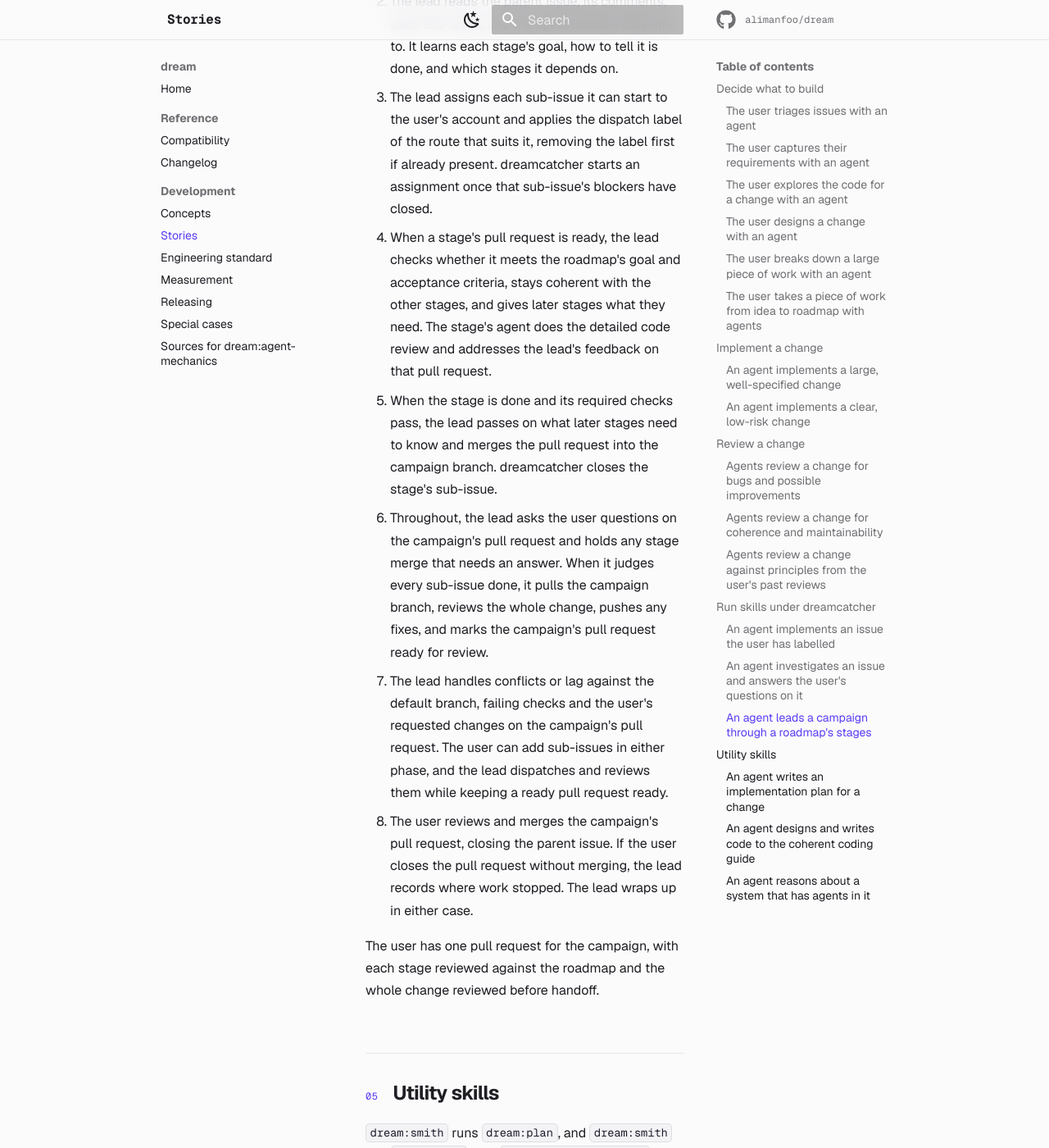
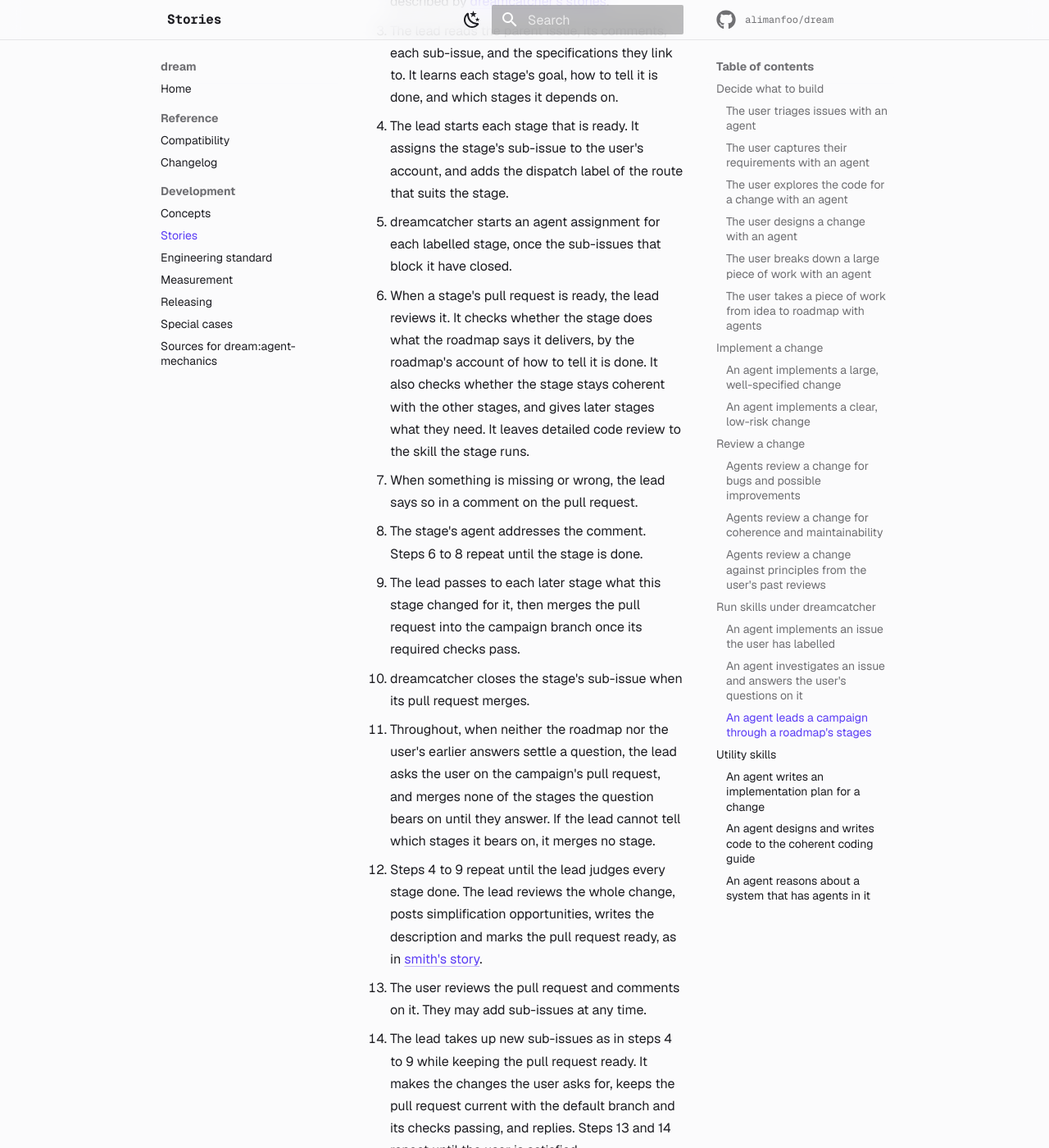
Before and after one commit to alimanfoo/dream, an MkDocs documentation site: the page built from docs/stories.md, in a window 1280 px wide and 1400 px high, scrolled down 19353 px. Shown: the whole window at 82% size. Built offline with MkDocs 1.6.1 and Material for MkDocs 9.7.7, drawn with Linux system fonts in a browser that asks for light colours; comment, search, counter and statistics services are not loaded; some of the changed text lies outside the part shown.

Commit message:
Use the shared handoff and Collect for campaigns
Co-Authored-By: Codex <noreply@openai.com>

```diff
--- a/docs/stories.md
+++ b/docs/stories.md
@@ -477,42 +477,56 @@ decide what to do with it.
 ### An agent leads a campaign through a roadmap's stages
 
 The user has a parent issue whose sub-issues are the stages of a roadmap, with
-blocked-by links between them. They want an agent to coordinate the stages so
-they can review the whole change in one pull request.
+blocked-by links between them. They want an agent to carry every stage through
+to a merged pull request, and to ask them only the questions the roadmap doesn't
+settle.
 
-1. The user assigns the parent issue to themselves and adds the dispatch label
-   that their dreamcatcher configuration routes to big. dreamcatcher opens a
-   draft pull request from the campaign branch into the default branch and
-   starts the lead with `/dream:big GH123`, as described by
+1. The user assigns the parent issue to themselves, and adds the dispatch label
+   that their dreamcatcher configuration routes to big. That starts a campaign.
+2. dreamcatcher opens a draft pull request from the campaign branch into the
+   default branch, then starts the lead with `/dream:big GH123`, as described by
    [dreamcatcher's stories](https://alimanfoo.github.io/dreamcatcher/stories/).
-2. The lead reads the parent issue, its comments, each sub-issue, and the
+3. The lead reads the parent issue, its comments, each sub-issue, and the
    specifications they link to. It learns each stage's goal, how to tell it is
    done, and which stages it depends on.
-3. The lead assigns each sub-issue it can start to the user's account and
-   applies the dispatch label of the route that suits it, removing the label
-   first if already present. dreamcatcher starts an assignment once that
-   sub-issue's blockers have closed.
-4. When a stage's pull request is ready, the lead checks whether it meets the
-   roadmap's goal and acceptance criteria, stays coherent with the other stages,
-   and gives later stages what they need. The stage's agent does the detailed
-   code review and addresses the lead's feedback on that pull request.
-5. When the stage is done and its required checks pass, the lead passes on what
-   later stages need to know and merges the pull request into the campaign
-   branch. dreamcatcher closes the stage's sub-issue.
-6. Throughout, the lead asks the user questions on the campaign's pull request
-   and holds any stage merge that needs an answer. When it judges every
-   sub-issue done, it pulls the campaign branch, reviews the whole change,
-   pushes any fixes, and marks the campaign's pull request ready for review.
-7. The lead handles conflicts or lag against the default branch, failing checks
-   and the user's requested changes on the campaign's pull request. The user can
-   add sub-issues in either phase, and the lead dispatches and reviews them
-   while keeping a ready pull request ready.
-8. The user reviews and merges the campaign's pull request, closing the parent
-   issue. If the user closes the pull request without merging, the lead records
-   where work stopped. The lead wraps up in either case.
+4. The lead starts each stage that is ready. It assigns the stage's sub-issue to
+   the user's account, and adds the dispatch label of the route that suits the
+   stage.
+5. dreamcatcher starts an agent assignment for each labelled stage, once the
+   sub-issues that block it have closed.
+6. When a stage's pull request is ready, the lead reviews it. It checks whether
+   the stage does what the roadmap says it delivers, by the roadmap's account of
+   how to tell it is done. It also checks whether the stage stays coherent with
+   the other stages, and gives later stages what they need. It leaves detailed
+   code review to the skill the stage runs.
+7. When something is missing or wrong, the lead says so in a comment on the pull
+   request.
+8. The stage's agent addresses the comment. Steps 6 to 8 repeat until the stage
+   is done.
+9. The lead passes to each later stage what this stage changed for it, then
+   merges the pull request into the campaign branch once its required checks
+   pass.
+10. dreamcatcher closes the stage's sub-issue when its pull request merges.
+11. Throughout, when neither the roadmap nor the user's earlier answers settle a
+    question, the lead asks the user on the campaign's pull request, and merges
+    none of the stages the question bears on until they answer. If the lead
+    cannot tell which stages it bears on, it merges no stage.
+12. Steps 4 to 9 repeat until the lead judges every stage done. The lead reviews
+    the whole change, posts simplification opportunities, writes the description
+    and marks the pull request ready, as in
+    [smith's story](#an-agent-implements-a-large-well-specified-change).
+13. The user reviews the pull request and comments on it. They may add
+    sub-issues at any time.
+14. The lead takes up new sub-issues as in steps 4 to 9 while keeping the pull
+    request ready. It makes the changes the user asks for, keeps the pull
+    request current with the default branch and its checks passing, and replies.
+    Steps 13 and 14 repeat until the user is satisfied.
+15. The user merges the campaign's pull request, which closes the parent issue.
+16. The lead files an issue for each thing it left out of scope and lists the
+    issues on the campaign's pull request, as in smith's story.
 
-The user has one pull request for the campaign, with each stage reviewed against
-the roadmap and the whole change reviewed before handoff.
+The user has the campaign merged, with each stage reviewed against the roadmap's
+account of how to tell it is done.
 
 ## Utility skills
 
```
Also changed, not shown: docs/index.md (+1 -1 lines), plugins/dream/skills/big/SKILL.md (+16 -27 lines).
